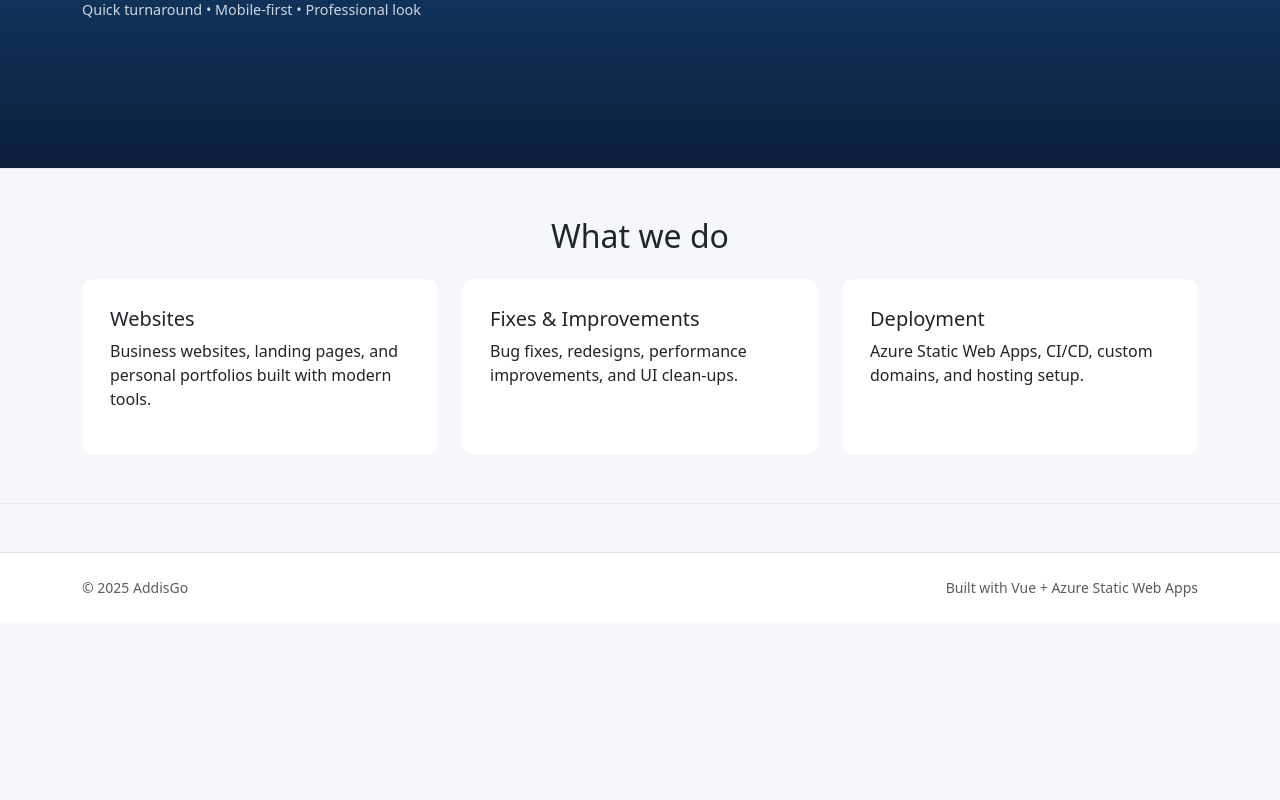
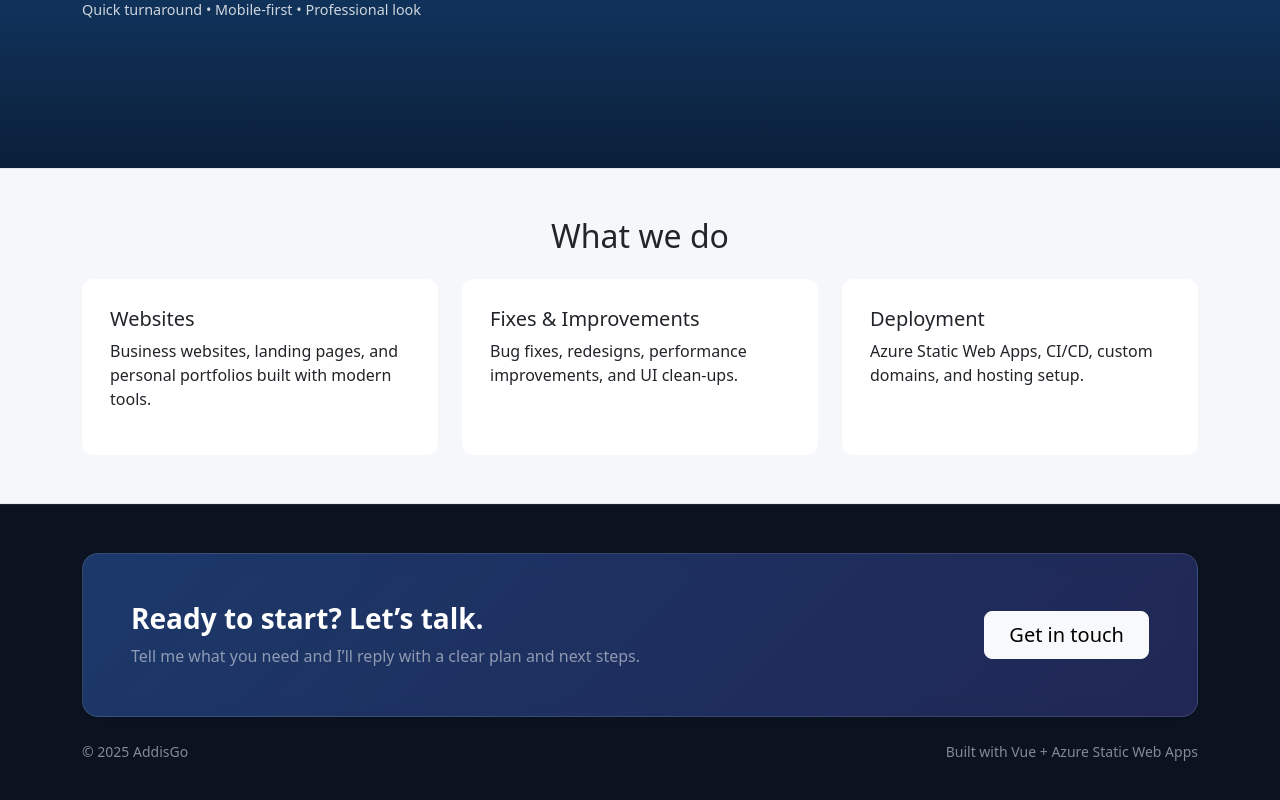
Before and after one commit to Madanmeadow/AddisGo, a Vue app: page / in a window 1280 px wide. Shown: the part 424-1224 px from the top of the page. Before the commit the page ends 1046 px from the top, so only its background shows below. Built offline with nearby package versions, Linux system fonts and the light colour scheme.

Commit message:
another edit

```diff
--- a/src/App.vue
+++ b/src/App.vue
@@ -1,15 +1,14 @@
 <template>
-  <SiteNavbar />
-
-  <main>
-    <RouterView />
-  </main>
-
-  <SiteFooter />
+  <div class="app-shell d-flex flex-column min-vh-100">
+    <SiteNavbar />
+    <main class="flex-grow-1">
+      <RouterView />
+    </main>
+    <SiteFooter />
+  </div>
 </template>
 
 <script setup>
-import { RouterView } from "vue-router"
 import SiteNavbar from "./components/SiteNavbar.vue"
 import SiteFooter from "./components/SiteFooter.vue"
 </script>
--- a/src/components/SiteFooter.vue
+++ b/src/components/SiteFooter.vue
@@ -1,11 +1,49 @@
 <template>
-  <footer class="py-4 mt-5 border-top bg-white">
-    <div class="container d-flex flex-column flex-md-row gap-2 align-items-md-center justify-content-between">
-      <div class="text-muted small">© {{ new Date().getFullYear() }} AddisGo</div>
-      <div class="text-muted small">Built with Vue + Azure Static Web Apps</div>
+  <footer class="site-footer mt-auto">
+    <div class="container py-5">
+      <div class="footer-cta rounded-4 p-4 p-md-5 shadow-sm">
+        <div class="row align-items-center g-3">
+          <div class="col-md-8">
+            <h3 class="mb-2 fw-bold text-white">Ready to start? Let’s talk.</h3>
+            <p class="mb-0 text-white-50">
+              Tell me what you need and I’ll reply with a clear plan and next steps.
+            </p>
+          </div>
+
+          <div class="col-md-4 text-md-end">
+            <RouterLink to="/contact" class="btn btn-light btn-lg px-4 footer-cta-btn">
+              Get in touch
+            </RouterLink>
+          </div>
+        </div>
+      </div>
+
+      <div class="d-flex flex-column flex-md-row justify-content-between align-items-center gap-2 pt-4 text-white-50">
+        <small>© {{ new Date().getFullYear() }} AddisGo</small>
+        <small>Built with Vue + Azure Static Web Apps</small>
+      </div>
     </div>
   </footer>
 </template>
 
 <script setup>
 </script>
+
+<style scoped>
+.site-footer {
+  background: #0b1220;
+  border-top: 1px solid rgba(255,255,255,.08);
+}
+.footer-cta {
+  background: linear-gradient(135deg, rgba(59,130,246,.35), rgba(99,102,241,.25));
+  border: 1px solid rgba(255,255,255,.12);
+  backdrop-filter: blur(10px);
+}
+.footer-cta-btn {
+  transition: transform .2s ease, box-shadow .2s ease;
+}
+.footer-cta-btn:hover {
+  transform: translateY(-2px);
+  box-shadow: 0 12px 30px rgba(0,0,0,.25);
+}
+</style>
```
Also changed, not shown: src/assets/theme.css (+35 -0 lines), src/directives/vScrollReveal.js (added, +29 -0 lines).
